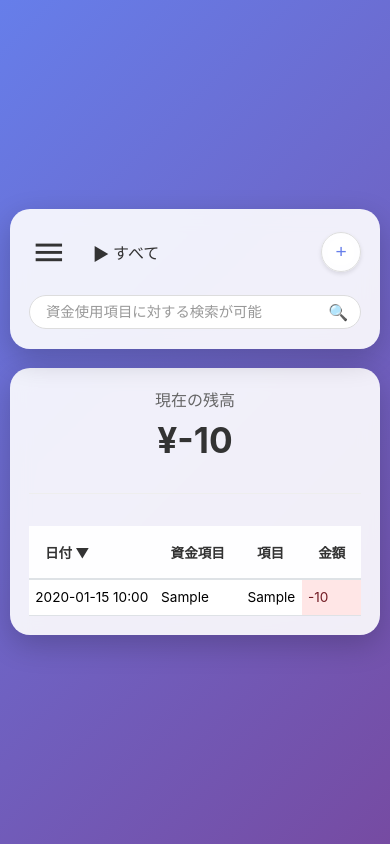
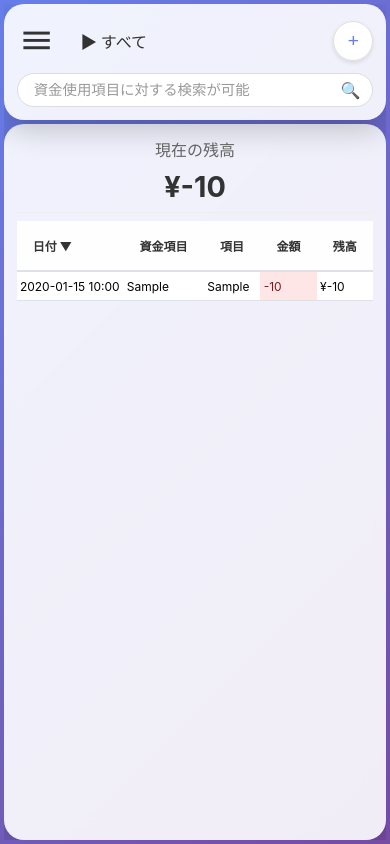
Before and after one commit to ShiningWank0/server_money, a Flask app: page / in a window 390 px wide. Run offline with Flask 3, Linux system fonts and the light colour scheme; the visitor is signed in with stand-in values (Sample User, id 1); tables that the repository leaves empty hold one stand-in row (values such as "Sample post"); parts of the project's set-up code (start-up, migrations or seed data) failed here and were passed over.

Commit message:
feat: スタイルシートの調整を行い、パディングとマージンを削減。画面サイズに応じたレスポンシブデザインを強化し、全体のレイアウトを最適化。

```diff
--- a/static/css/style.css
+++ b/static/css/style.css
@@ -5,20 +5,24 @@
     margin: 0;
     padding: 0;
     background: linear-gradient(135deg, #667eea 0%, #764ba2 100%);
-    min-height: 100vh;
+    height: 100vh; /* 画面の高さを固定 */
     display: flex;
     justify-content: center;
-    align-items: center;
-    padding-top: 2rem; /* 上下のパディングを少し増やす */
-    padding-bottom: 2rem; /* 上下のパディングを少し増やす */
+    align-items: flex-start; /* 上寄せに変更 */
+    padding-top: 1rem; /* パディングを削減 */
+    padding-bottom: 1rem; /* パディングを削減 */
     box-sizing: border-box;
+    overflow: hidden; /* 縦スクロールを完全に防ぐ */
 }
 
 #app {
     display: flex;
     flex-direction: column;
-    width: 90%; /* ビューポートに対する幅は維持 */
-    max-width: 1000px; /* 最大幅を800pxから1000pxに増やす */
+    width: 95%; /* ビューポートに対する幅をさらに拡大 */
+    max-width: 1800px; /* 最大幅を大幅に拡大 */
+    height: calc(100vh - 2rem); /* 画面高さからpadding分を引く */
+    max-height: calc(100vh - 2rem);
+    overflow: hidden; /* アプリ全体のスクロールを防ぐ */
 }
 
 .card {
@@ -26,8 +30,8 @@
     border-radius: 20px;
     box-shadow: 0 10px 30px rgba(0, 0, 0, 0.2);
     backdrop-filter: blur(10px);
-    padding: 2rem; /* カード内部のパディングも少し増やす */
-    margin-bottom: 2rem; /* カード間のマージンも少し増やす */
+    padding: 1.5rem; /* パディングを削減 */
+    margin-bottom: 1rem; /* マージンを削減 */
     width: 100%;
     box-sizing: border-box;
 }
@@ -43,6 +47,7 @@
     gap: 1rem;
     position: relative; /* Ensure stacking context */
     z-index: 20;      /* Higher than content-card */
+    flex-shrink: 0; /* ヘッダーのサイズを固定 */
 }
 
 .header-top {
@@ -340,14 +345,18 @@
     flex-direction: column;
     position: relative; /* Ensure stacking context */
     z-index: 10;      /* Lower than header */
+    flex: 1; /* 残りの高さを全て使用 */
+    overflow: hidden; /* カード内のスクロールを制御 */
+    min-height: 0; /* flexboxでの縮小を許可 */
 }
 
 /* 残高セクション */
 .balance-section {
     text-align: center;
-    padding-bottom: 2rem; /* パディング調整 */
+    padding-bottom: 1rem; /* パディング削減 */
     border-bottom: 1px solid #eee;
-    margin-bottom: 2rem; /* マージン調整 */
+    margin-bottom: 1rem; /* マージン削減 */
+    flex-shrink: 0; /* 縮小しないよう固定 */
 }
 
 .balance-label {
@@ -365,7 +374,8 @@
 /* 取引履歴セクション */
 .transaction-section {
     overflow-y: auto;
-    max-height: 45vh; /* テーブルの高さを少し増やす */
+    flex: 1; /* 残りの高さを全て使用 */
+    min-height: 0; /* flexboxでの縮小を許可 */
 }
 
 .transaction-table {
@@ -909,20 +919,22 @@
 /* レスポンシブ対応 */
 @media (max-width: 768px) {
     body {
-        padding-top: 1rem;
-        padding-bottom: 1rem;
+        padding-top: 0.5rem; /* モバイルではさらにパディング削減 */
+        padding-bottom: 0.5rem;
     }
     #app {
-        width: 95%;
+        width: 98%;
         max-width: none; /* モバイルではmax-widthを解除して画面幅に追従 */
+        height: calc(100vh - 1rem); /* モバイル用の高さ調整 */
+        max-height: calc(100vh - 1rem);
     }
     .card {
-        padding: 1.2rem; /* モバイルでのカードパディングを少し調整 */
-        margin-bottom: 1.2rem; /* モバイルでのカードマージンを少し調整 */
+        padding: 1rem; /* モバイルでのカードパディングをさらに削減 */
+        margin-bottom: 0.5rem; /* モバイルでのカードマージンをさらに削減 */
     }
 
     .header {
-        gap: 1.2rem; /* 縦積み時の要素間のスペースを少し調整 */
+        gap: 0.8rem; /* 縦積み時の要素間のスペースを削減 */
     }
 
     .header-top {
@@ -942,22 +954,53 @@
         max-width: none; /* モバイルでは最大幅制限を解除 */
     }
 
+    .balance-section {
+        padding-bottom: 0.8rem; /* モバイルでさらにパディング削減 */
+        margin-bottom: 0.8rem;
+    }
+
     .balance-label {
         font-size: 1rem; /* モバイルでのラベルサイズ調整 */
     }
     .balance-amount {
-        font-size: 2.2rem; /* モバイルでの金額サイズ調整 */
-    }
-
-    .transaction-section {
-        max-height: 50vh;
-        overflow-x: auto; /* テーブルがはみ出す場合に横スクロールを許可 */
+        font-size: 2rem; /* モバイルでの金額サイズを少し削減 */
     }
     .transaction-table th,
     .transaction-table td {
-        padding: 0.6rem 0.4rem; /* テーブルセルのパディングを調整 */
-        font-size: 0.85rem; /* テーブルフォントを少し小さく */
+        padding: 0.5rem 0.3rem; /* テーブルセルのパディングをさらに削減 */
+        font-size: 0.8rem; /* テーブルフォントを小さく */
         white-space: nowrap; /* セル内テキストの改行を防ぐ */
+    }
+}
+
+/* 非常に小さい画面用の調整 */
+@media (max-width: 480px) {
+    body {
+        padding-top: 0.25rem;
+        padding-bottom: 0.25rem;
+    }
+    #app {
+        height: calc(100vh - 0.5rem);
+        max-height: calc(100vh - 0.5rem);
+    }
+    .card {
+        padding: 0.8rem;
+        margin-bottom: 0.3rem;
+    }
+    .header {
+        gap: 0.5rem;
+    }
+    .balance-section {
+        padding-bottom: 0.5rem;
+        margin-bottom: 0.5rem;
+    }
+    .balance-amount {
+        font-size: 1.8rem;
+    }
+    .transaction-table th,
+    .transaction-table td {
+        padding: 0.4rem 0.2rem;
+        font-size: 0.75rem;
     }
 }
 
```
